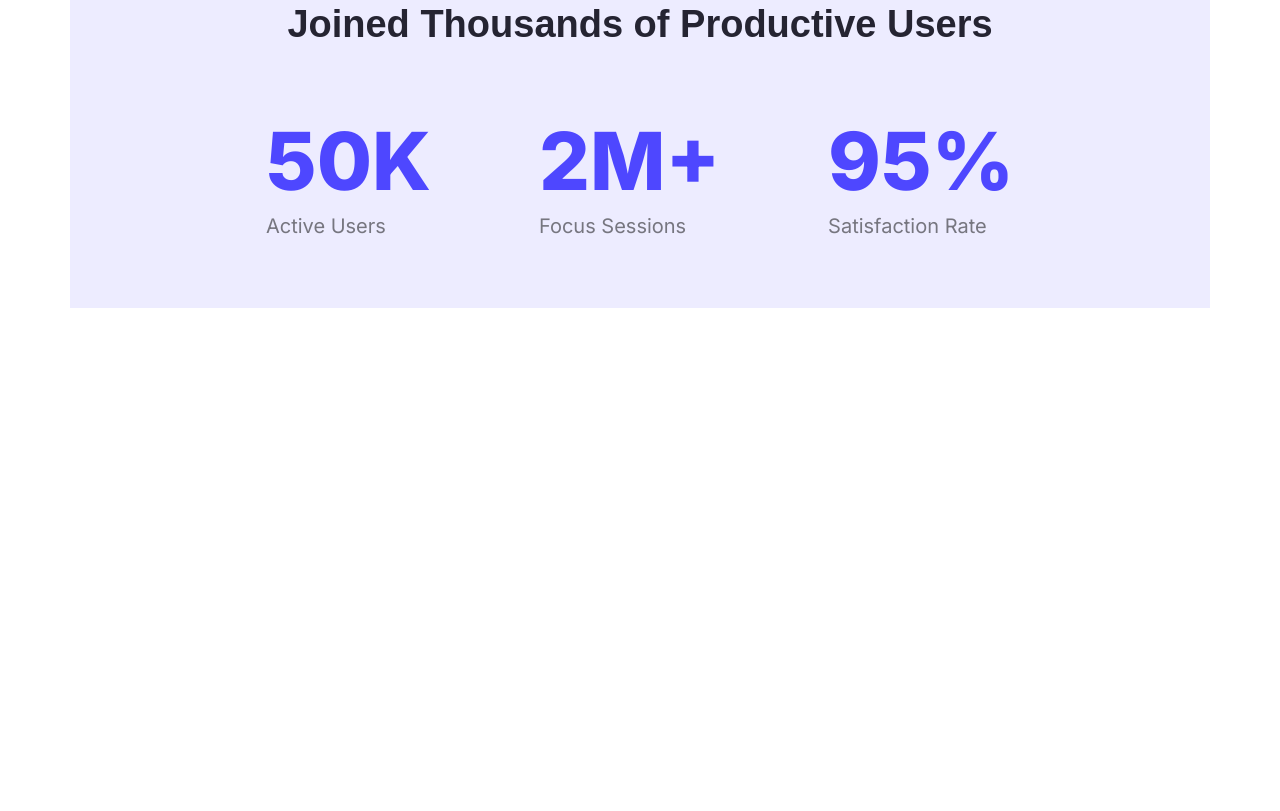
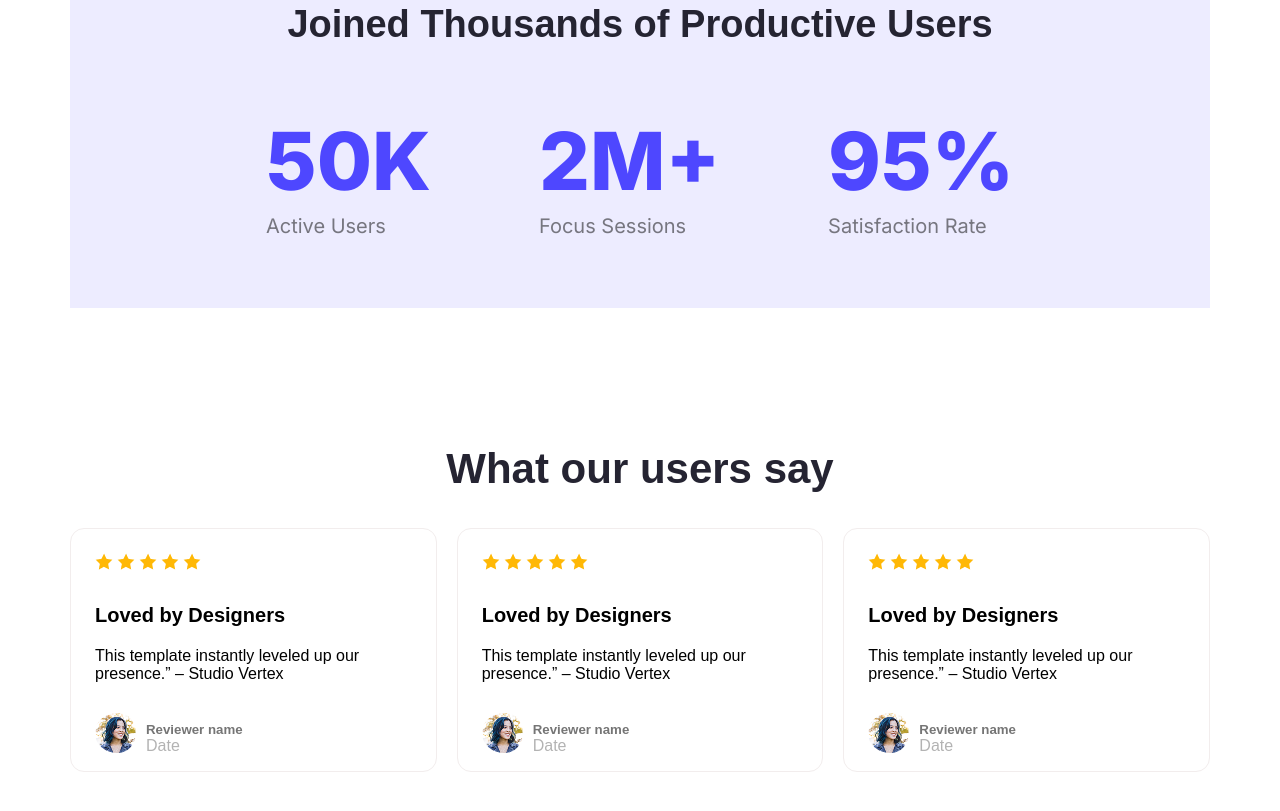
Before and after one commit to Al-amin-hossain-tamim/web-flow-1, a plain HTML site: page index.html in a window 1280 px wide. Shown: the part 1448-2259 px from the top of the page. Before the commit the page ends 1764 px from the top, so only its background shows below. Drawn offline with Linux system fonts and the light colour scheme.

Commit message:
user review section add

```diff
--- a/index.html
+++ b/index.html
@@ -56,6 +56,65 @@
                 </div>
             </div>
         </section>
+        <section class="users-say raleway-font2">
+            <h2 class="users-say-title text-center">What our users say</h2>
+            <div class="user-reviews">
+                <div class="user-review">
+                    <div class="img-div">
+                        <img src="images/icon-star.png" alt=""><img src="images/icon-star.png" alt=""><img
+                        src="images/icon-star.png" alt=""><img src="images/icon-star.png" alt=""><img
+                        src="images/icon-star.png" alt="">
+                    </div>
+                    <h3 class="review-title">Loved by Designers</h3>
+                    <p class="reveiw-description">This template instantly leveled up our presence.” – Studio Vertex</p>
+                    <div class="reviewer-info">
+                        <div class="reviewer-img">
+                            <img src="images/avatar.png" alt="">
+                        </div>
+                        <div class="reviewer-content">
+                            <h5 class="reviewer-name">Reviewer name</h5>
+                            <p class="reviewer-date">Date</p>
+                        </div>
+                    </div>
+                </div>
+                <div class="user-review">
+                    <div class="img-div">
+                        <img src="images/icon-star.png" alt=""><img src="images/icon-star.png" alt=""><img
+                        src="images/icon-star.png" alt=""><img src="images/icon-star.png" alt=""><img
+                        src="images/icon-star.png" alt="">
+                    </div>
+                    <h3 class="review-title">Loved by Designers</h3>
+                    <p class="reveiw-description">This template instantly leveled up our presence.” – Studio Vertex</p>
+                    <div class="reviewer-info">
+                        <div class="reviewer-img">
+                            <img src="images/avatar.png" alt="">
+                        </div>
+                        <div class="reviewer-content">
+                            <h5 class="reviewer-name">Reviewer name</h5>
+                            <p class="reviewer-date">Date</p>
+                        </div>
+                    </div>
+                </div>
+                <div class="user-review">
+                   <div class="img-div">
+                        <img src="images/icon-star.png" alt=""><img src="images/icon-star.png" alt=""><img
+                        src="images/icon-star.png" alt=""><img src="images/icon-star.png" alt=""><img
+                        src="images/icon-star.png" alt="">
+                    </div>
+                    <h3 class="review-title">Loved by Designers</h3>
+                    <p class="reveiw-description">This template instantly leveled up our presence.” – Studio Vertex</p>
+                    <div class="reviewer-info">
+                        <div class="reviewer-img">
+                            <img src="images/avatar.png" alt="">
+                        </div>
+                        <div class="reviewer-content">
+                            <h5 class="reviewer-name">Reviewer name</h5>
+                            <p class="reviewer-date">Date</p>
+                        </div>
+                    </div>
+                </div>
+            </div>
+        </section>
     </main>
     <footer>
 
--- a/styles/style.css
+++ b/styles/style.css
@@ -141,3 +141,61 @@ color: rgba(37, 36, 50, 0.5);
     margin-top: 0px;
 }
 /* productive user section  style end*/
+
+
+/* user review section style start */
+.users-say{
+    max-width: 1140px;
+    margin: 137px auto;
+
+}
+.users-say-title{
+    font-size: 42px;
+    font-weight: 800;
+    color: #252432;
+}
+.user-reviews{
+    display: flex;
+    justify-content: space-around;
+    gap:20px;
+
+}
+.user-review{
+    max-width: 366px;
+    border-radius: 14px;
+    background-color: rgba(255, 255, 255,0.5);
+    border: 1px solid #F2EDED;
+}
+.img-div{
+    padding: 24px 0px 10px 24px;
+}
+.user-review img{
+    padding-right: 4px;
+}
+.review-title{
+    font-size: 20px;
+    padding-left: 24px;
+}
+.reveiw-description{
+    padding-left: 24px;
+}
+.reviewer-info{
+    display: flex;
+    align-items: center;
+    gap: 6px;
+    padding-left: 24px;
+}
+.reviewer-info img{
+    border-radius: 50%;
+}
+.reviewer-name{
+    margin-bottom: 0px;
+    color: #757575;
+}
+.reviewer-date{
+    margin-top: 0px;
+    color: #B3B3B3;
+}
+
+
+/* user review section style end */
```
Lines whose indentation alone changed are shown as unchanged.
